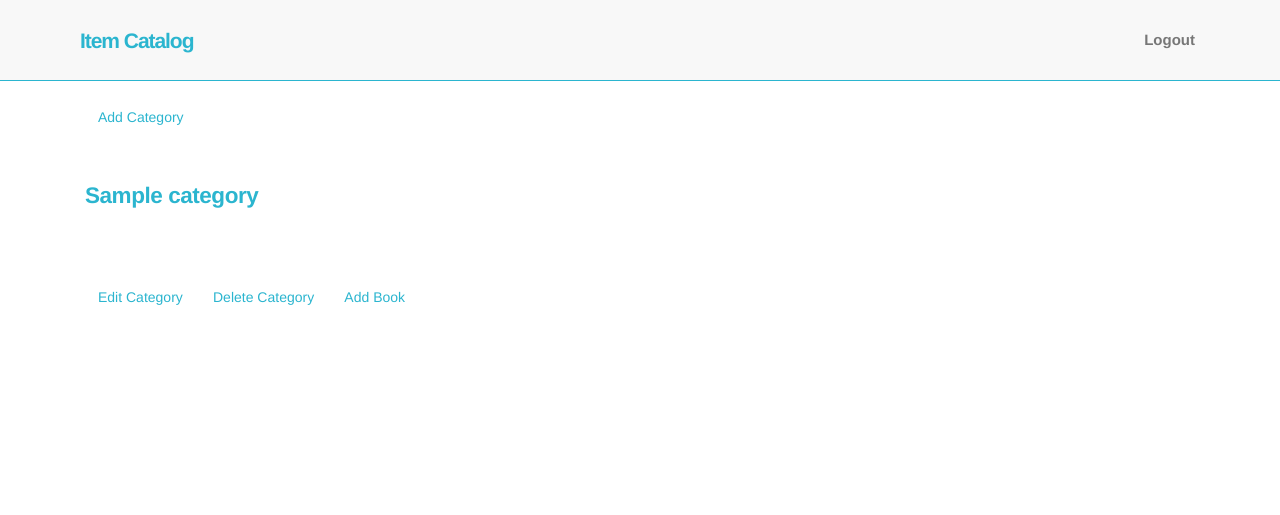
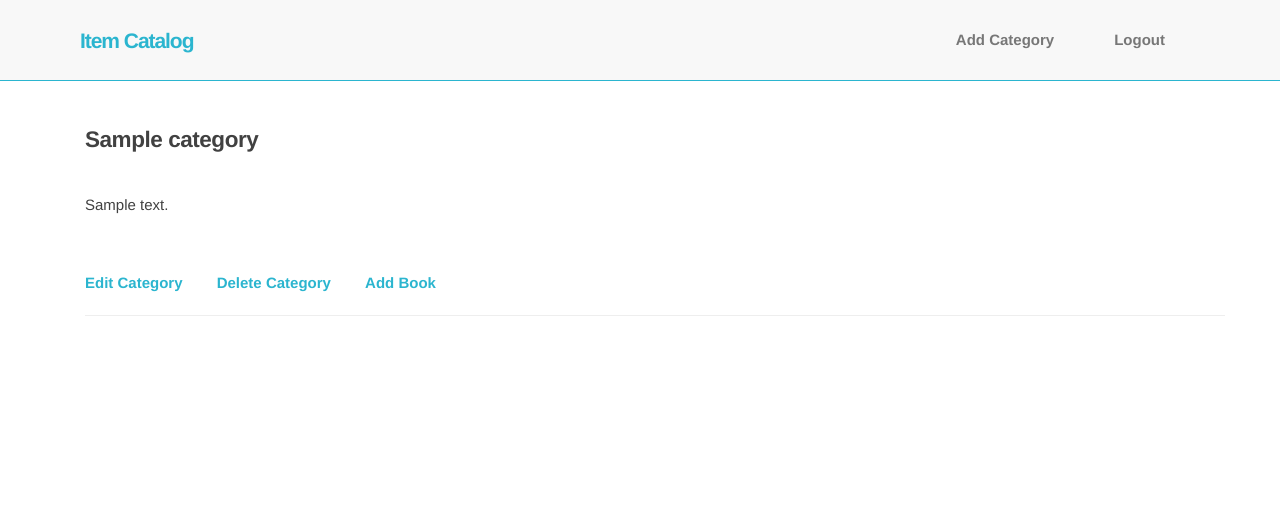
Before and after one commit to Andrewalderton/fullstack-nanodegree-item-catalog, a Flask app: page / in a window 1280 px wide. Shown: the top 515 px of the page. Run offline with Flask 2, Linux system fonts and the light colour scheme; a user stored in the database is signed in; tables that the repository leaves empty hold one stand-in row (values such as "Sample post"); some libraries are stand-ins or nearby versions.

Commit message:
Improve template layouts and form functionality

```diff
--- a/application.py
+++ b/application.py
@@ -194,7 +194,9 @@ def newCategory():
     if 'username' not in login_session:
         return redirect('/login')
     if request.method == 'POST':
-        new_category = Category(name=request.form['name'])
+        new_category = Category(name=request.form['name'],
+                                description=request.form['description'],
+                                user_id=login_session['user_id'])
         session.add(new_category)
         flash('New category %s Successfully Created' % new_category.name)
         session.commit()
@@ -213,10 +215,14 @@ def editCategory(category_id):
     if request.method == 'POST':
         if request.form['name']:
             edited_category.name = request.form['name']
+            edited_category.description = request.form['description']
+            session.add(edited_category)
+            session.commit()
             flash('category Successfully Edited %s' % edited_category.name)
             return redirect(url_for('showCategories'))
     else:
-        return render_template('edit-category.html', category=edited_category)
+        return render_template('edit-category.html',
+                               name=edited_category.name, description=edited_category.description)
 
 
 # Delete a category
@@ -250,11 +256,24 @@ def showBook(category_id):
 def newBook(category_id):
     if 'username' not in login_session:
         return redirect('/login')
-    category = session.query(Category).filter_by(id=category_id).one()
+
     if request.method == 'POST':
-        new_book = Book(title=request.form['title'],
-                        author=request.form['author'],
-                        description=request.form['description'],
+        title = request.form['title']
+        author = request.form['author']
+        description = request.form['description']
+
+        if not request.form['title']:
+            error_title = 'Please enter a title'
+            return render_template('new-book.html', category_id=category_id, error_title=error_title, title=title, author=author, description=description)
+
+        if not request.form['author']:
+            error_author = 'Please enter an author'
+            return render_template('new-book.html', category_id=category_id, error_author=error_author, title=title, author=author, description=description)
+
+        category = session.query(Category).filter_by(id=category_id).one()
+        new_book = Book(title=str(title),
+                        author=str(author),
+                        description=str(description),
                         category_id=category_id,
                         user_id=login_session['user_id'],
                         img='')
--- a/database_config.py
+++ b/database_config.py
@@ -23,6 +23,7 @@ class Category(Base):
 
     id = Column(Integer, primary_key=True, nullable=False)
     name = Column(String, nullable=False)
+    description = Column(String)
     user_id = Column(Integer, ForeignKey('users.id'))
     user = relationship(User)
 
@@ -31,7 +32,8 @@ class Category(Base):
 	    # return category data in serializable format
         return {
             'id': self.id,
-            'name': self.name
+            'name': self.name,
+            'description': self.description
     	}
 
 
@@ -41,7 +43,7 @@ class Book(Base):
     id = Column(Integer, primary_key=True, nullable=False)
     title = Column(String, nullable=False)
     author = Column(String, nullable=False)
-    description = Column(String, nullable=False)
+    description = Column(String)
     img = Column(String)
     category_id = Column(String, ForeignKey('categories.id'), nullable=False)
     category = relationship(Category)
--- a/static/main.css
+++ b/static/main.css
@@ -6,6 +6,13 @@ body {
 	color: #414141;
 	background-color: #fff;
 	position: relative;
+}
+
+a {
+	font: bold 1em/1.5em "Helvetica Neue", Helvetica, Arial, sans-serif;
+	color: #2bb5cf;
+	text-decoration: none;
+	margin-right: 2em;
 }
 
 h1,
@@ -28,27 +35,23 @@ h2 {
 	letter-spacing: -0.02em;
 	font-weight: 500;
 	margin: 0 0 0.5em 0;
+	color: #414141;
 }
 
 h3 {
 	font-size: 1.25em;
 }
 
-a {
-	font: bold 1em/1.5em "Helvetica Neue", Helvetica, Arial, sans-serif;
-	color: #2bb5cf;
-	text-decoration: none;
+p {
+	font-size: 1em;
+	padding-top: 1em;
 }
 
 a:hover,
-a:focus {
+a:focus,
+a:hover > h2 {
 	color: #656a71;
 	text-decoration: none;
-}
-
-p {
-	font-size: 1em;
-	padding-top: 1em;
 }
 
 
@@ -119,7 +122,7 @@ img {
 
 /* Portfolio */
 .featured-section {
-	margin: 1em 0;
+	margin: 0.5em 0;
 	padding: 1em 0;
 	font-size: 1.5em;
 	font-weight: bold;
--- a/templates/categories.html
+++ b/templates/categories.html
@@ -4,20 +4,18 @@
     <div class="container">
         <div class="row">
             <div class="col-md-12">
-            {% if 'username' in session %}
-                <a href="{{url_for('newCategory')}}" class="btn">Add Category</a>
-            {% endif %}
             {% for category in categories %}
-                <div class="error">{{error}}</div>
-                <a href="{{url_for('showBook', category_id=category.id)}}"><h2 class="featured-section">{{category.name}}</h2></a>
+                <a href="{{url_for('showBook', category_id=category.id)}}"><h2 class="featured-section featured-heading">{{category.name}}</h2></a>
+                <p>{{category.description}}</p>
                 <br>
                 {% if 'username' in session %}
                 <div class="edit-butons">
                     <br>
-                    <a href="{{url_for('editCategory', category_id=category.id)}}" class="btn">Edit Category</a>
-                    <a href="{{url_for('deleteCategory', category_id=category.id)}}" class="btn">Delete Category</a>
-                    <a href="{{ url_for('newBook', category_id=category.id) }}" class="btn">Add Book</a>
+                    <a href="{{url_for('editCategory', category_id=category.id)}}" class="btn-group">Edit Category</a>
+                    <a href="{{url_for('deleteCategory', category_id=category.id)}}" class="btn-group">Delete Category</a>
+                    <a href="{{ url_for('newBook', category_id=category.id) }}" class="btn-group">Add Book</a>
                 </div>
+                <hr>
                 {% endif %}
             {% endfor %}
             </div>
--- a/templates/delete-category.html
+++ b/templates/delete-category.html
@@ -7,9 +7,9 @@
         <br>
         <h2>Are you sure you want to delete this category?</h2>
         <br>
-        <br>
         <form method="POST">
             <div class="error">{{error}}</div>
+            <br>
             <button class="btn btn-primary" type="submit">Delete</button>
             <a href="/categories/{{category_id}}" class="btn btn-danger">Cancel</a>
         </form>
--- a/templates/edit-book.html
+++ b/templates/edit-book.html
@@ -15,7 +15,7 @@
             </div>
             <div class="form-group">
                 <label for="body">Description</label>
-                <textarea rows="15" cols="50" class="form-control" name="description" value="{{description}}">{{description}}</textarea>
+                <textarea rows="9" cols="50" class="form-control" name="description" value="{{description}}">{{description}}</textarea>
             </div>
             <div class="error">{{error}}</div>
             <button class="btn btn-primary" type="submit">Update</button>
--- a/templates/edit-category.html
+++ b/templates/edit-category.html
@@ -6,12 +6,12 @@
         <h2 class="featured-section">Edit Category</h2>
         <form method="POST">
             <div class="form-group">
-                <label for="title">Name</label>
+                <label for="name">Name</label>
                 <input type="text" class="form-control" name="name" value="{{name}}">
             </div>
             <div class="form-group">
-                <label for="body">Description</label>
-                <textarea rows="15" cols="50" class="form-control" name="description" value="{{description}}">{{description}}</textarea>
+                <label for="description">Description</label>
+                <textarea rows="9" cols="50" class="form-control" name="description" value="{{description}}">{{description}}</textarea>
             </div>
             <div class="error">{{error}}</div>
             <button class="btn btn-primary" type="submit">Update</button>
--- a/templates/layout.html
+++ b/templates/layout.html
@@ -36,6 +36,7 @@
                     <div id="navbar" class="navbar-collapse collapse">
                     <ul class="nav navbar-nav navbar-right">
                         {% if 'username' in session %}
+                        <li><a href="{{url_for('newCategory')}}">Add Category</a></li>
                         <li><a href="{{url_for('logout')}}">Logout</a></li>
                         {% else %}
                         <li><a href="{{url_for('showLogin')}}">Login</a></li>
```
Also changed, not shown: other parts of static/main.css (+0 -39 lines), books_database.py (+4 -3 lines), templates/book.html (+11 -3 lines), templates/new-book.html (+3 -4 lines), templates/new-category.html (+4 -3 lines).
